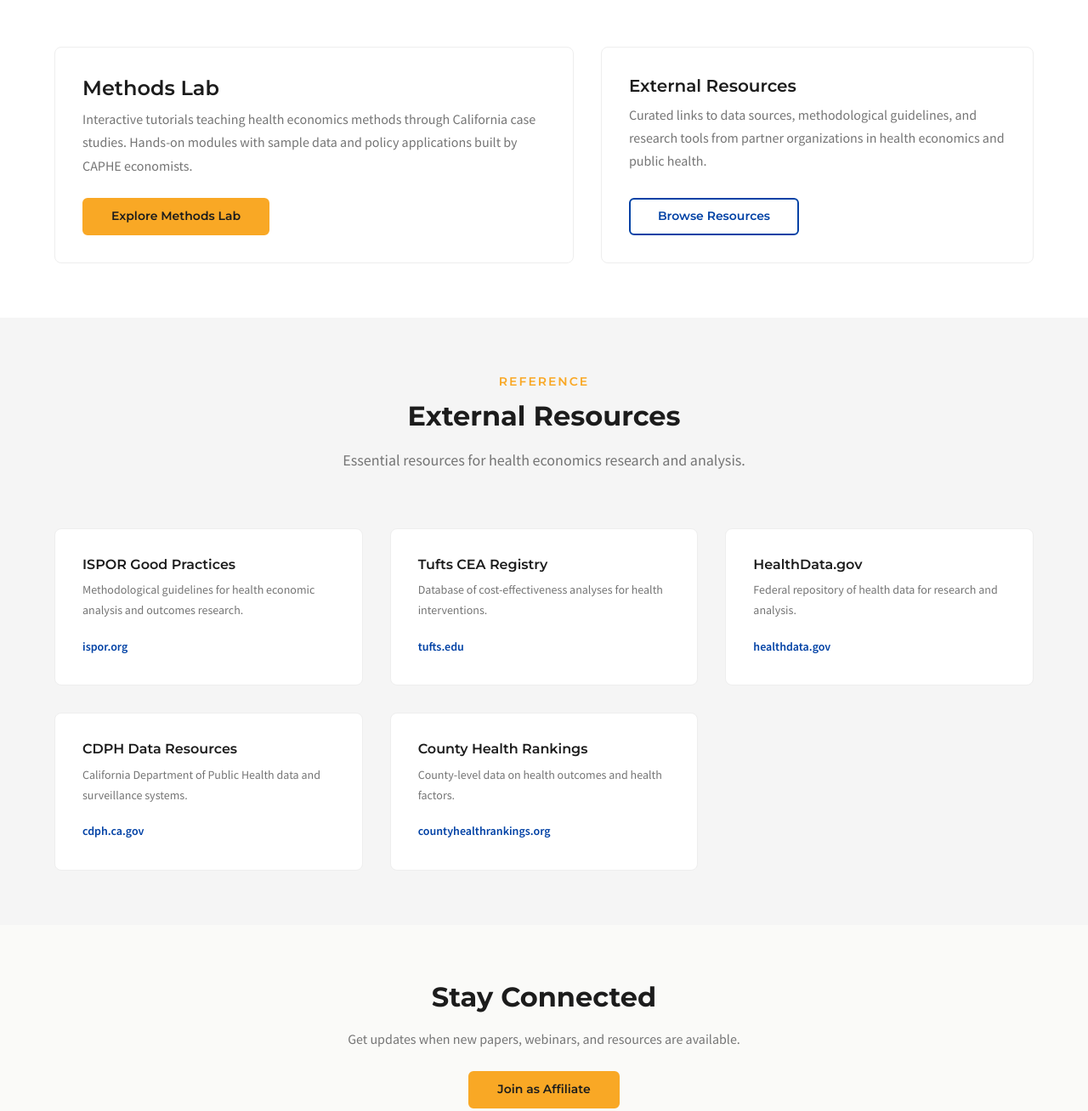
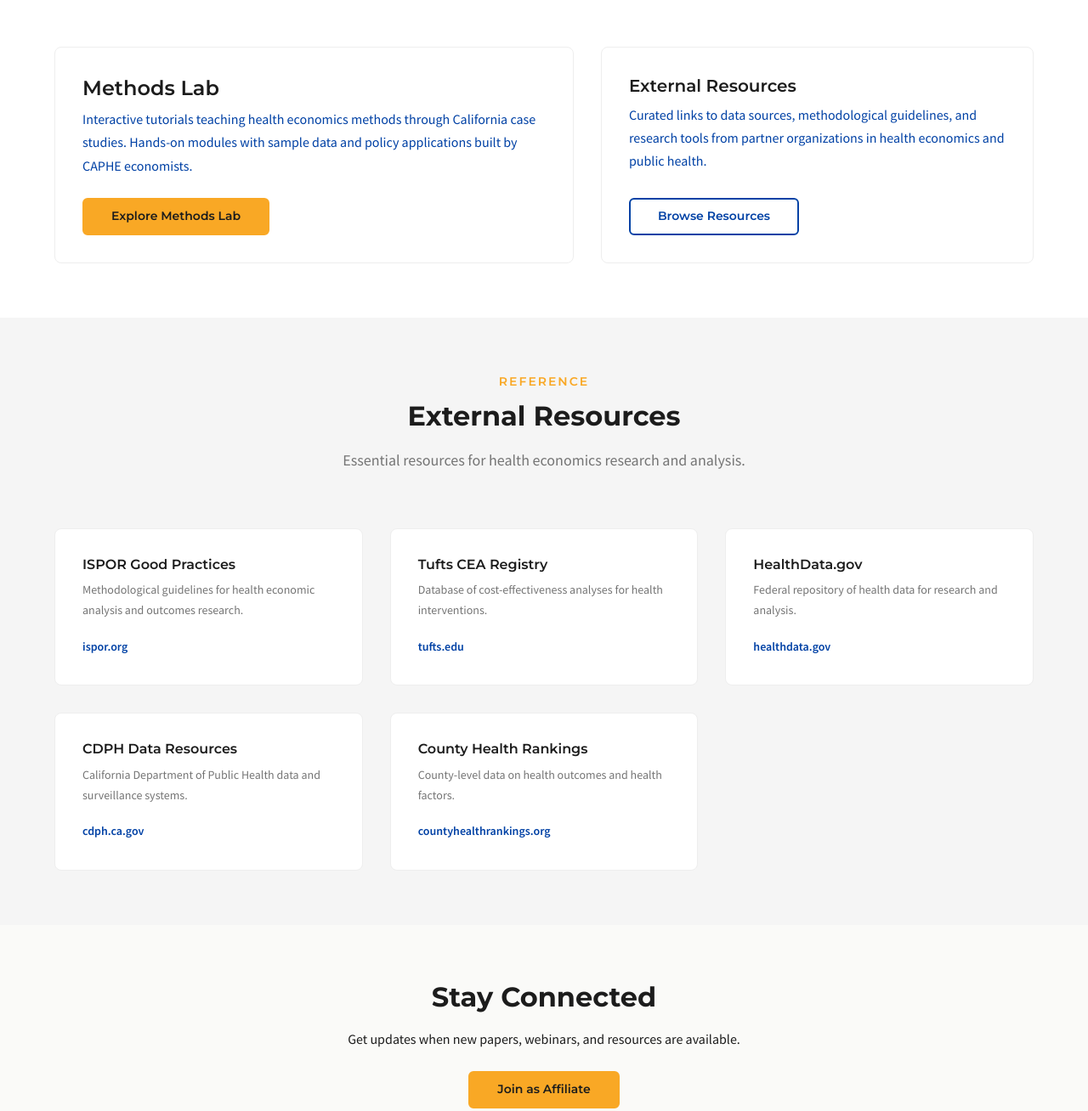
Before and after one commit to dphdame/caphe-website, a website: page public/resources.html in a window 1280 px wide. Shown: the part 420-1728 px from the top of the page at 85% size. Drawn offline with Linux system fonts and the light colour scheme.

Commit message:
Fix inconsistent font colors across site - remove text-muted from body text

```diff
--- a/public/resources.html
+++ b/public/resources.html
@@ -79,7 +79,7 @@
         <!-- Methods Lab Card - Primary -->
         <a href="/methods-lab/" class="card" style="text-decoration: none; display: flex; flex-direction: column;">
           <h2 style="font-size: var(--font-size-2xl); margin-bottom: var(--space-sm); color: var(--color-text);">Methods Lab</h2>
-          <p class="text-muted" style="flex: 1; margin-bottom: var(--space-lg);">
+          <p style="flex: 1; margin-bottom: var(--space-lg);">
             Interactive tutorials teaching health economics methods through California case studies.
             Hands-on modules with sample data and policy applications built by CAPHE economists.
           </p>
@@ -91,7 +91,7 @@
         <!-- External Resources Card - Secondary -->
         <a href="#external-resources" class="card" style="text-decoration: none; display: flex; flex-direction: column;">
           <h2 style="font-size: var(--font-size-xl); margin-bottom: var(--space-sm); color: var(--color-text);">External Resources</h2>
-          <p class="text-muted" style="flex: 1; margin-bottom: var(--space-lg);">
+          <p style="flex: 1; margin-bottom: var(--space-lg);">
             Curated links to data sources, methodological guidelines, and research tools
             from partner organizations in health economics and public health.
           </p>
@@ -153,7 +153,7 @@
   <section class="section-sm section-warm">
     <div class="container text-center">
       <h2 class="section-title">Stay Connected</h2>
-      <p class="text-muted mb-lg" style="max-width: 500px; margin-left: auto; margin-right: auto;">
+      <p class="mb-lg" style="max-width: 500px; margin-left: auto; margin-right: auto;">
         Get updates when new papers, webinars, and resources are available.
       </p>
       <a href="/contact.html#affiliate" class="btn btn-primary">Join as Affiliate</a>
```
Also changed, not shown: public/index.html (+1 -1 lines), public/programs.html (+2 -2 lines).
